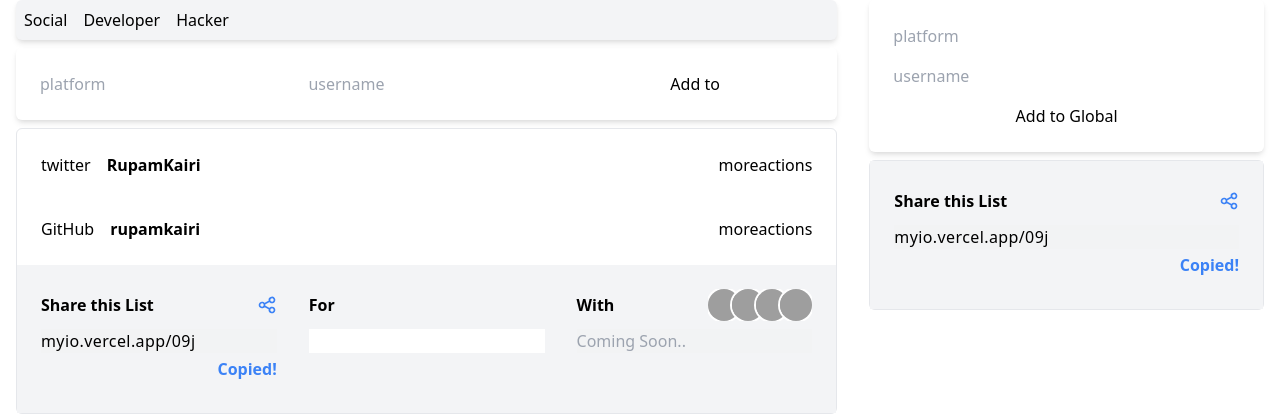
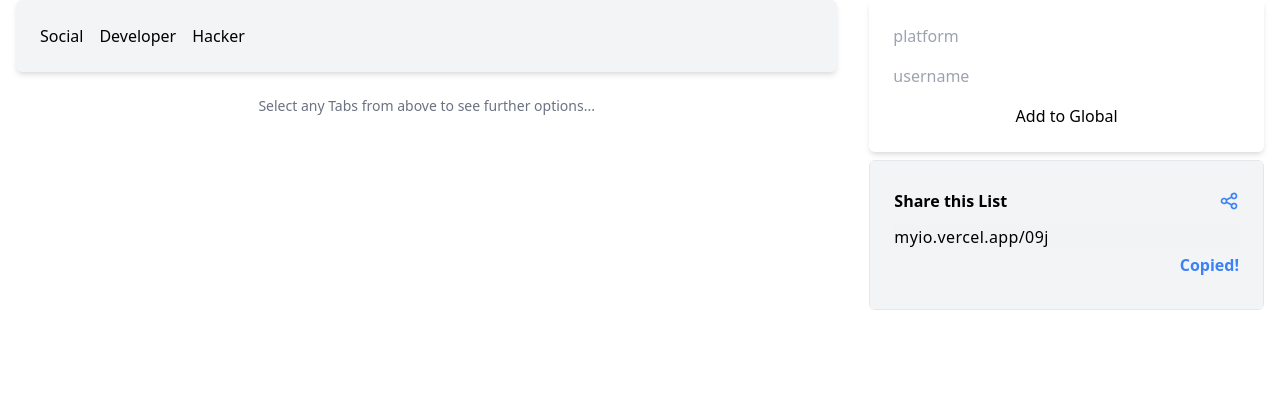
Before and after one commit to rupamkairi/myio, a Next.js app: page /dashboard in a window 1280 px wide. Shown: the top 418 px of the page. Built offline with nearby package versions, Linux system fonts and the light colour scheme; grey boxes are pictures that could not be loaded.

Commit message:
grouped and global state fix. global form grid fix

```diff
--- a/components/dashboard/GlobalList/GlobalForm.jsx
+++ b/components/dashboard/GlobalList/GlobalForm.jsx
@@ -36,7 +36,7 @@ export default function GlobalForm() {
               <div className="mb-4 md:mb-0">
                 <input
                   name="platform"
-                  id="platform"
+                  id="global-platform"
                   className="form-text w-full"
                   type="text"
                   placeholder="platform"
@@ -51,7 +51,7 @@ export default function GlobalForm() {
               <div className="mb-4 md:mb-0">
                 <input
                   name="username"
-                  id="username"
+                  id="global-username"
                   className="form-text w-full"
                   type="text"
                   value={values.username}
--- a/components/dashboard/GlobalList/GlobalList.jsx
+++ b/components/dashboard/GlobalList/GlobalList.jsx
@@ -12,7 +12,7 @@ export default function GlobalList() {
       {links?.map((data, key) => (
         <div
           key={key}
-          className="p-4 m-2 rounded hover:bg-blue-100 grid grid-cols-auto md:grid-cols-2 md:grid-flow-col "
+          className="p-4 m-2 rounded hover:bg-blue-100 flex flex-row justify-between align-center"
         >
           <div className="flex">
             <p className="mr-4">{data.platform}</p>
--- a/components/dashboard/GroupedList/GroupedForm.jsx
+++ b/components/dashboard/GroupedList/GroupedForm.jsx
@@ -5,10 +5,11 @@ import * as Yup from "yup";
 import { useGroupedList } from "../../../context/GroupedListContext";
 
 export default function GroupedForm() {
-  const { navTabsState } = useGroupedList();
+  const { navTabsState, addLink } = useGroupedList();
 
   return (
     <div>
+      {navTabsState !== "" && (
         <Formik
           initialValues={{
             platform: "",
@@ -25,13 +26,10 @@ export default function GroupedForm() {
               .required("What! no username?"),
           })}
           onSubmit={(values, { resetForm }) => {
-          setLinks((prevLinks) => [
-            {
+            addLink({
               category: navTabsState,
               ...values,
-            },
-            ...prevLinks,
-          ]);
+            });
             resetForm();
           }}
         >
@@ -79,6 +77,7 @@ export default function GroupedForm() {
             </Form>
           )}
         </Formik>
+      )}
     </div>
   );
 }
--- a/components/dashboard/GroupedList/GroupedList.jsx
+++ b/components/dashboard/GroupedList/GroupedList.jsx
@@ -1,13 +1,14 @@
 import React from "react";
 //
+import { useGroupedList } from "../../../context/GroupedListContext";
 import GroupedListAction from "./GroupedListAction";
 
 export default function GroupedList() {
-  const links = [
-    { platform: "twitter", username: "RupamKairi" },
-    { platform: "GitHub", username: "rupamkairi" },
-  ];
+  const { navTabsState, links } = useGroupedList();
+
   return (
+    <div>
+      {navTabsState !== "" ? (
         <div className="border rounded-md">
           {links?.map((data, key) => (
             <div
@@ -26,5 +27,11 @@ export default function GroupedList() {
           ))}
           <GroupedListAction />
         </div>
+      ) : (
+        <p className="text-center text-sm font-medium py-6 text-gray-500">
+          Select any Tabs from above to see further options...
+        </p>
+      )}
+    </div>
   );
 }
--- a/components/dashboard/GroupedList/GroupedNav.jsx
+++ b/components/dashboard/GroupedList/GroupedNav.jsx
@@ -8,7 +8,7 @@ export default function GroupedNav() {
 
   return (
     <div className="mx-auto bg-gray-100 rounded-md shadow-md">
-      <div className="flex flex-wrap justify-center md:justify-start items-center">
+      <div className="flex p-4 flex-wrap justify-center md:justify-start items-center">
         {navTabs.map((data, key) => (
           <div
             key={key}
@@ -24,6 +24,10 @@ export default function GroupedNav() {
           </div>
         ))}
       </div>
+      {/* add nav groups buttons */}
+      {/* <div className="">
+        <button className="btn btn-standard">Add New Group</button>
+      </div> */}
     </div>
   );
 }
--- a/context/GroupedListContext.js
+++ b/context/GroupedListContext.js
@@ -8,16 +8,25 @@ export function useGroupedList() {
 
 export function GroupedListProvider({ children }) {
   const [navTabs, setNavTabs] = useState([]);
-  const [navTabsState, setNavTabsState] = useState();
+  const [navTabsState, setNavTabsState] = useState("");
+  const [links, setLinks] = useState([]);
 
   const addNavTab = (tabName) => {
     setNavTabs((prevTabs) => [...prevTabs, tabName]);
   };
+
   const removeNavTab = (tabName) => {
     setNavTabs((prevTabs) => [...prevTabs, tabName]);
   };
   const changeNavTabsState = (tabName) => {
     setNavTabsState(tabName);
+  };
+
+  const addLink = (linkObj) => {
+    setLinks((prevLinks) => [linkObj, ...prevLinks]);
+  };
+  const removeLink = () => {
+    // setLinks((prevLinks) => {});
   };
 
   const value = {
@@ -26,6 +35,9 @@ export function GroupedListProvider({ children }) {
     removeNavTab,
     navTabsState,
     changeNavTabsState,
+    links,
+    addLink,
+    removeLink,
   };
 
   return (
```
Lines whose indentation alone changed are shown as unchanged.
